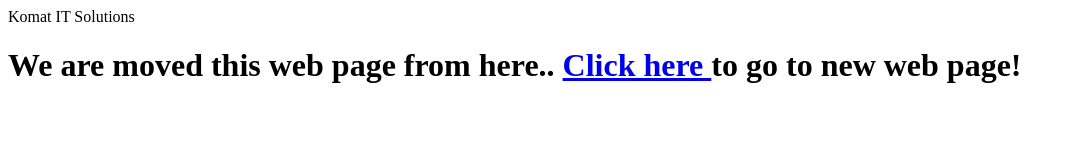
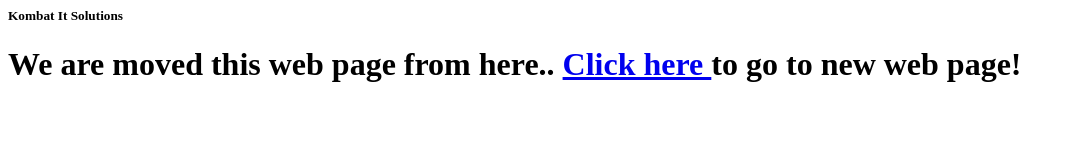
Before and after one commit to zoorajvs/Kombat-it-solutions, a plain HTML site: page index.html in a window 1280 px wide. Shown: the whole page, without its empty margins (0-1074 px from the left). Drawn offline with Linux system fonts and the light colour scheme.

Commit message:
Update index.html

```diff
--- a/index.html
+++ b/index.html
@@ -1,8 +1,9 @@
 <html>
 	<head>
-		<titile>Komat IT Solutions</title>
+		<title>Komat IT Solutions</title>
 	</head>
 	<body>
+		<h5 style="color=red"> Kombat It Solutions</h5>
 		<h1>We are moved this web page from here.. <a href="https://kombatitsolutions.com/"> Click here </a>to go to new web page!</h1>
 	</body>
 </html>
```
